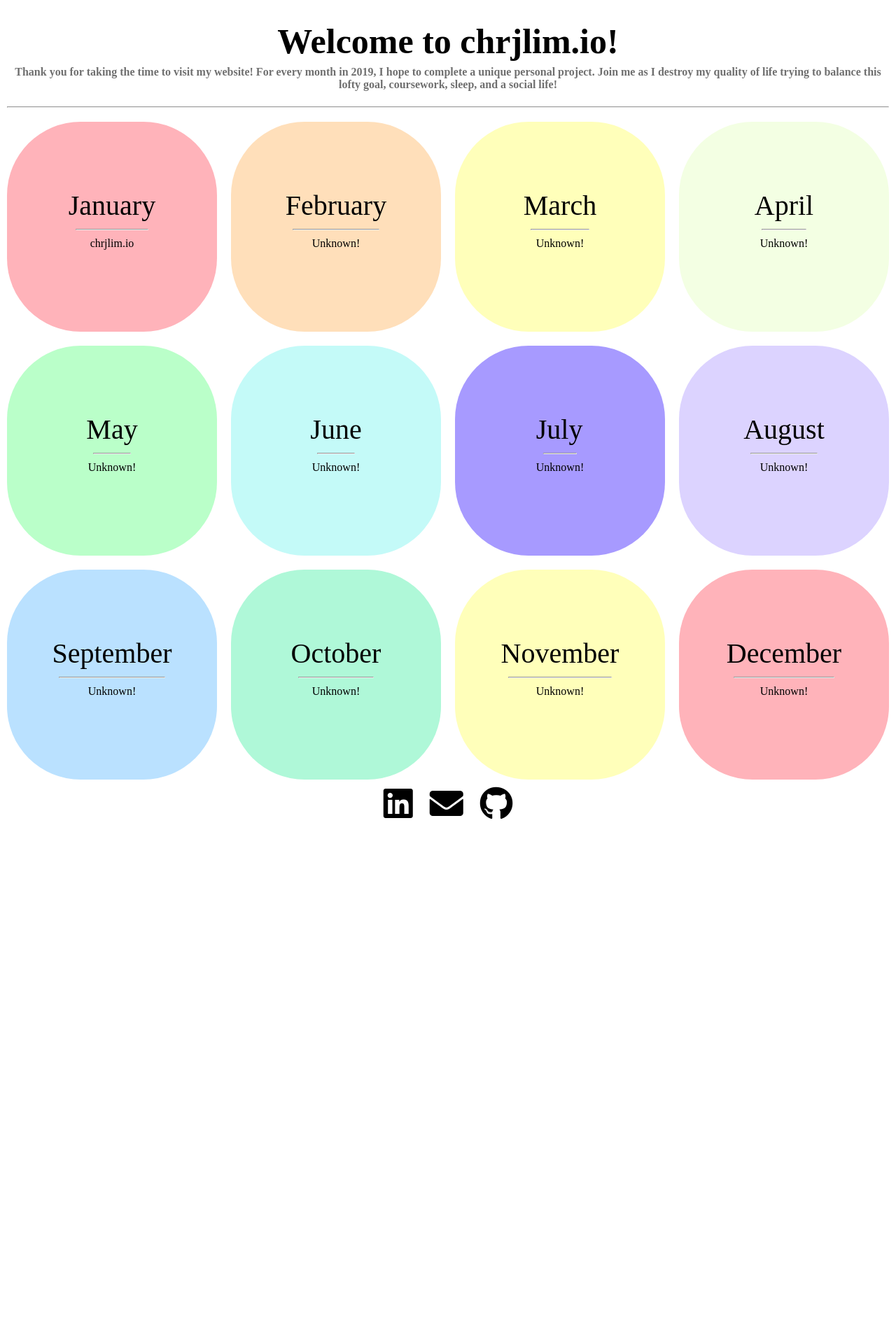
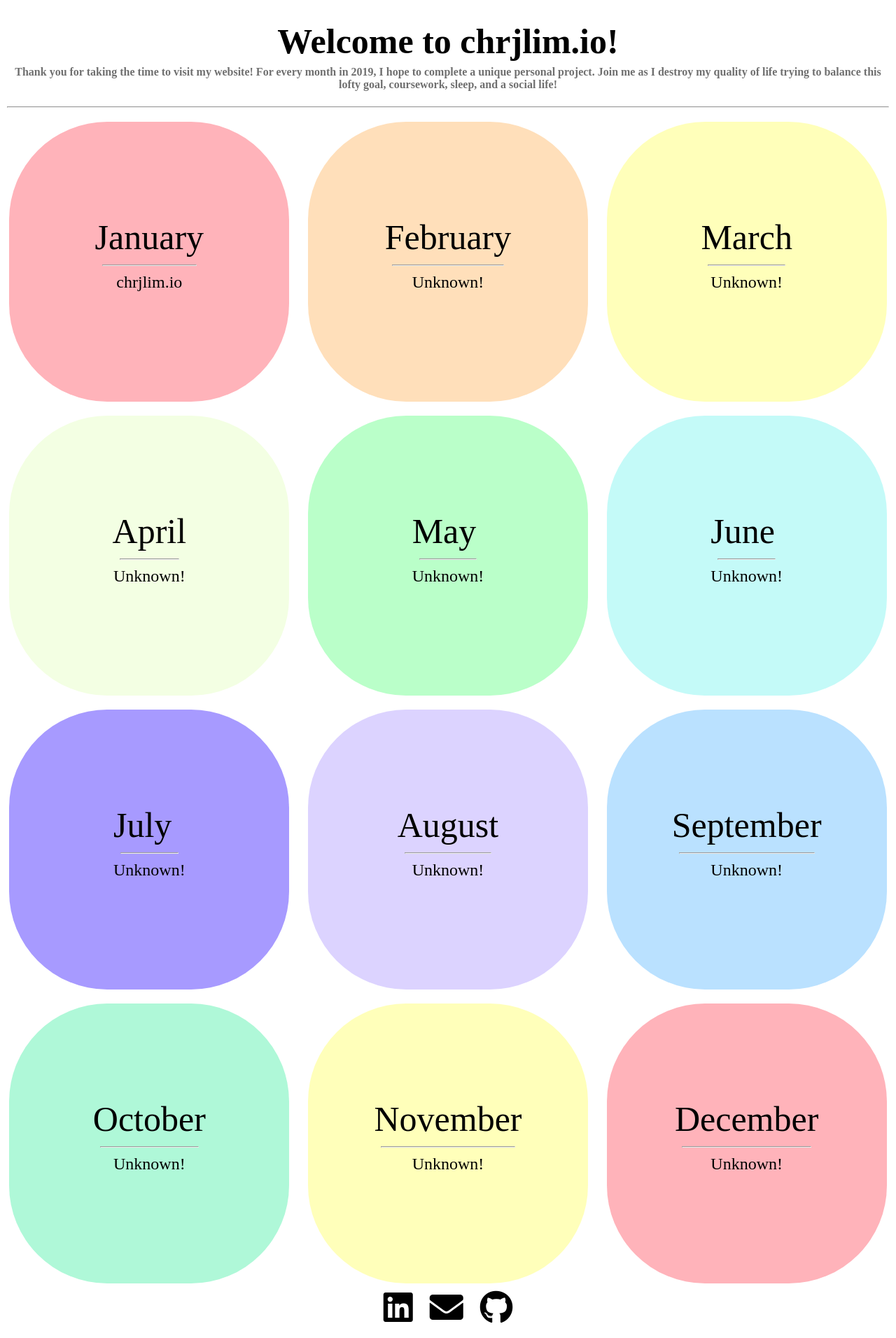
Before and after one commit to climc118/chrjlim, a Django app: page /surface/home in a window 1280 px wide. Shown: the whole page at 70% size. Before the commit the page ends 1170 px from the top, so only its background shows below. Run offline with Django 3.2, Linux system fonts and the light colour scheme; some libraries are stand-ins or nearby versions.

Commit message:
css changes to size

```diff
--- a/surface/static/surface/style.css
+++ b/surface/static/surface/style.css
@@ -1,31 +1,32 @@
 .container-command {
     display: flex;
     flex-wrap: wrap;
-    justify-content: space-around
+    justify-content: space-around;
 }
 
 .container-month{
-    height: 300px;
-    width: 300px;
+    min-height: 400px;
+    min-width: 400px;
     border-radius: 35%;
     display: flex;
     justify-content: center; /* align horizontally */
     align-items: center; /* align vertically */
     margin-top: 10px;
     margin-bottom: 10px;
+    overflow: auto;
 }
 
 .label-month {
-    font-size: 40px;
+    font-size: 50px;
     margin-top: -20px;
 }
 
 .label-project {
-    font-size: 16px;
+    font-size: 24px;
     text-align: center;
 }
 
 hr {
     width: auto;
-    margin: 10px;;
+    margin: 10px;
 }
```
